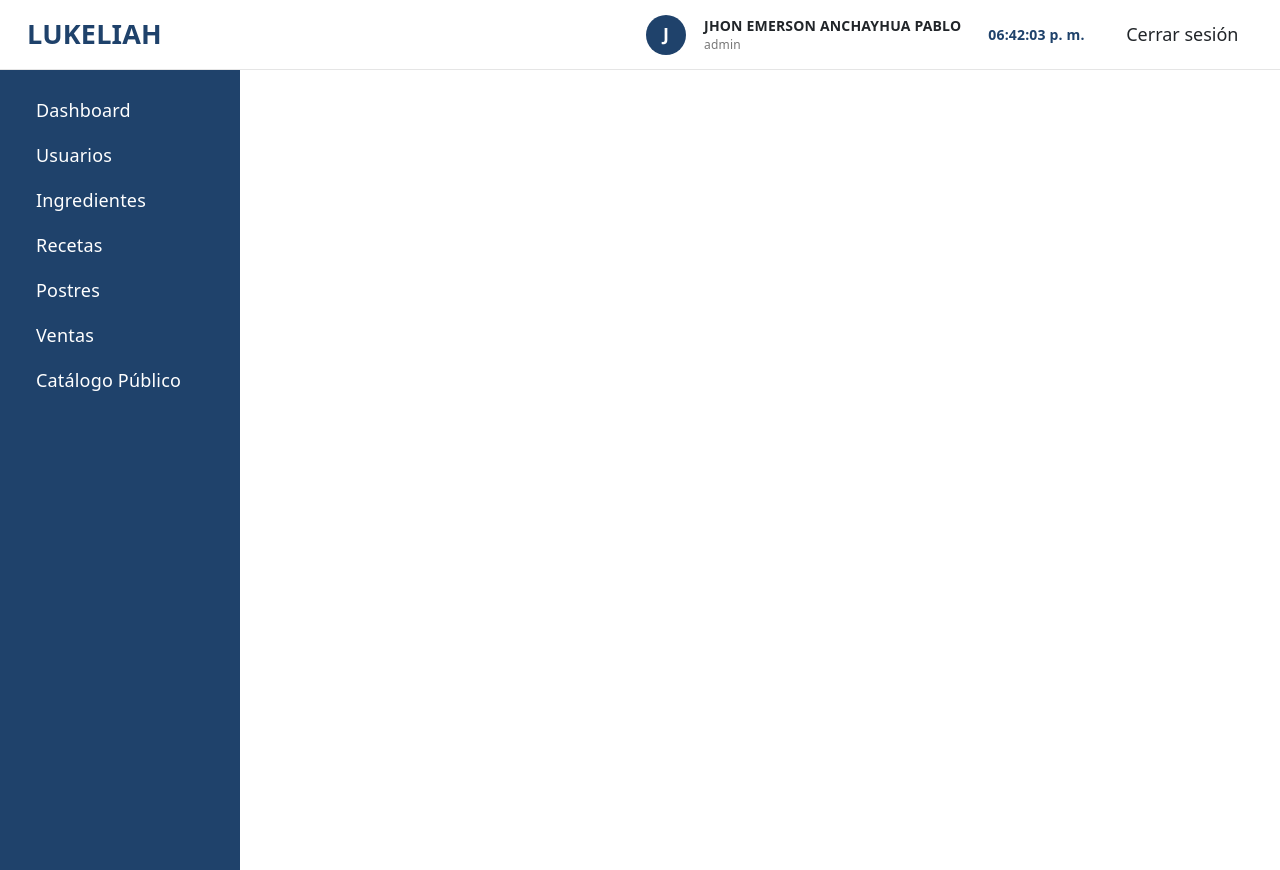
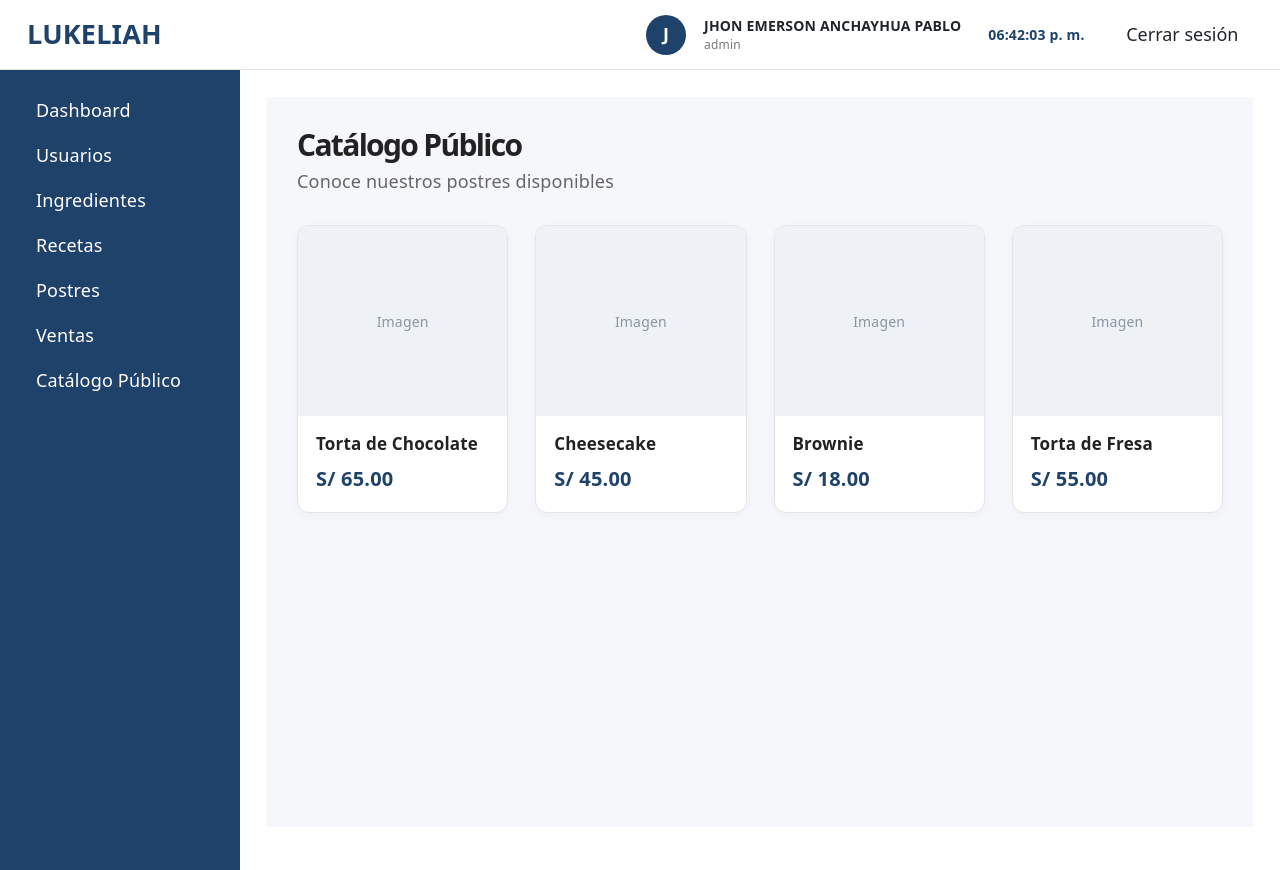
Before and after one commit to jhon-pablo23/PROYECTO_LUKELIAH, a React (Vite) app: page /catalogo in a window 1280 px wide. Built offline with nearby package versions, Linux system fonts and the light colour scheme.

Commit message:
frontend catalogo publico se creo la carpeta en componentes los archivos jsx y css

```diff
--- a/src/App.jsx
+++ b/src/App.jsx
@@ -8,6 +8,7 @@ import Ingredientes from "./components/ingredientes/ingredientes";
 import Recetas from "./components/recetas/recetas";
 import Postres from "./components/postres/postres";
 import Ventas from "./components/ventas/ventas";
+import Catalogo from "./components/catalogo/catalogo";
 
 function App() {
 
@@ -188,6 +189,11 @@ function App() {
                 element={<Ventas />}
               />
 
+              <Route
+                path="/catalogo"
+                element={<Catalogo />}
+              />
+
             </Routes>
 
           </main>
--- /dev/null
+++ b/src/components/catalogo/catalogo.css
@@ -0,0 +1,64 @@
+.catalogo-container {
+    padding: 30px;
+    background-color: #f5f7fa;
+    min-height: calc(100vh - 70px);
+}
+
+.catalogo-header {
+    margin-bottom: 30px;
+}
+
+.catalogo-header h1 {
+    color: #222222;
+    font-size: 30px;
+    font-weight: 600;
+    margin-bottom: 5px;
+}
+
+.catalogo-header p {
+    color: #666666;
+    margin: 0;
+}
+
+.catalogo-card {
+    background-color: #ffffff;
+    border: 1px solid #e5e5e5;
+    border-radius: 12px;
+    overflow: hidden;
+    box-shadow: 0 2px 8px rgba(0, 0, 0, 0.04);
+    height: 100%;
+    transition: transform 0.2s ease, box-shadow 0.2s ease;
+}
+
+.catalogo-card:hover {
+    transform: translateY(-3px);
+    box-shadow: 0 5px 15px rgba(0, 0, 0, 0.08);
+}
+
+.catalogo-imagen {
+    height: 190px;
+    background-color: #eef2f6;
+    display: flex;
+    justify-content: center;
+    align-items: center;
+    color: #8a96a3;
+    font-size: 14px;
+}
+
+.catalogo-info {
+    padding: 18px;
+}
+
+.catalogo-info h5 {
+    color: #222222;
+    font-size: 17px;
+    font-weight: 600;
+    margin-bottom: 10px;
+}
+
+.catalogo-info p {
+    color: #1f426b;
+    font-size: 20px;
+    font-weight: 700;
+    margin: 0;
+}
--- /dev/null
+++ b/src/components/catalogo/catalogo.jsx
@@ -0,0 +1,96 @@
+import "./catalogo.css";
+
+function Catalogo() {
+
+    const postres = [
+        {
+            id: 1,
+            nombre: "Torta de Chocolate",
+            precio: 65.00
+        },
+        {
+            id: 2,
+            nombre: "Cheesecake",
+            precio: 45.00
+        },
+        {
+            id: 3,
+            nombre: "Brownie",
+            precio: 18.00
+        },
+        {
+            id: 4,
+            nombre: "Torta de Fresa",
+            precio: 55.00
+        }
+    ];
+
+    return (
+        <div className="catalogo-container">
+
+            {/* TITULO */}
+
+            <div className="catalogo-header">
+
+                <h1>
+                    Catálogo Público
+                </h1>
+
+                <p>
+                    Conoce nuestros postres disponibles
+                </p>
+
+            </div>
+
+
+            {/* TARJETAS */}
+
+            <div className="row g-4">
+
+                {postres.map((postre) => (
+
+                    <div
+                        className="col-md-6 col-lg-4 col-xl-3"
+                        key={postre.id}
+                    >
+
+                        <div className="catalogo-card">
+
+                            {/* IMAGEN */}
+
+                            <div className="catalogo-imagen">
+
+                                <span>
+                                    Imagen
+                                </span>
+
+                            </div>
+
+
+                            {/* INFORMACION */}
+
+                            <div className="catalogo-info">
+
+                                <h5>
+                                    {postre.nombre}
+                                </h5>
+
+                                <p>
+                                    S/ {postre.precio.toFixed(2)}
+                                </p>
+
+                            </div>
+
+                        </div>
+
+                    </div>
+
+                ))}
+
+            </div>
+
+        </div>
+    );
+}
+
+export default Catalogo;
--- a/src/components/menu/menu.jsx
+++ b/src/components/menu/menu.jsx
@@ -36,9 +36,9 @@ function Menu() {
                     Ventas
                 </Link>
 
-                <a href="#" className="nav-link text-white">
+                <Link to="/catalogo" className="nav-link text-white">
                     Catálogo Público
-                </a>
+                </Link>
 
             </nav>
 
```
